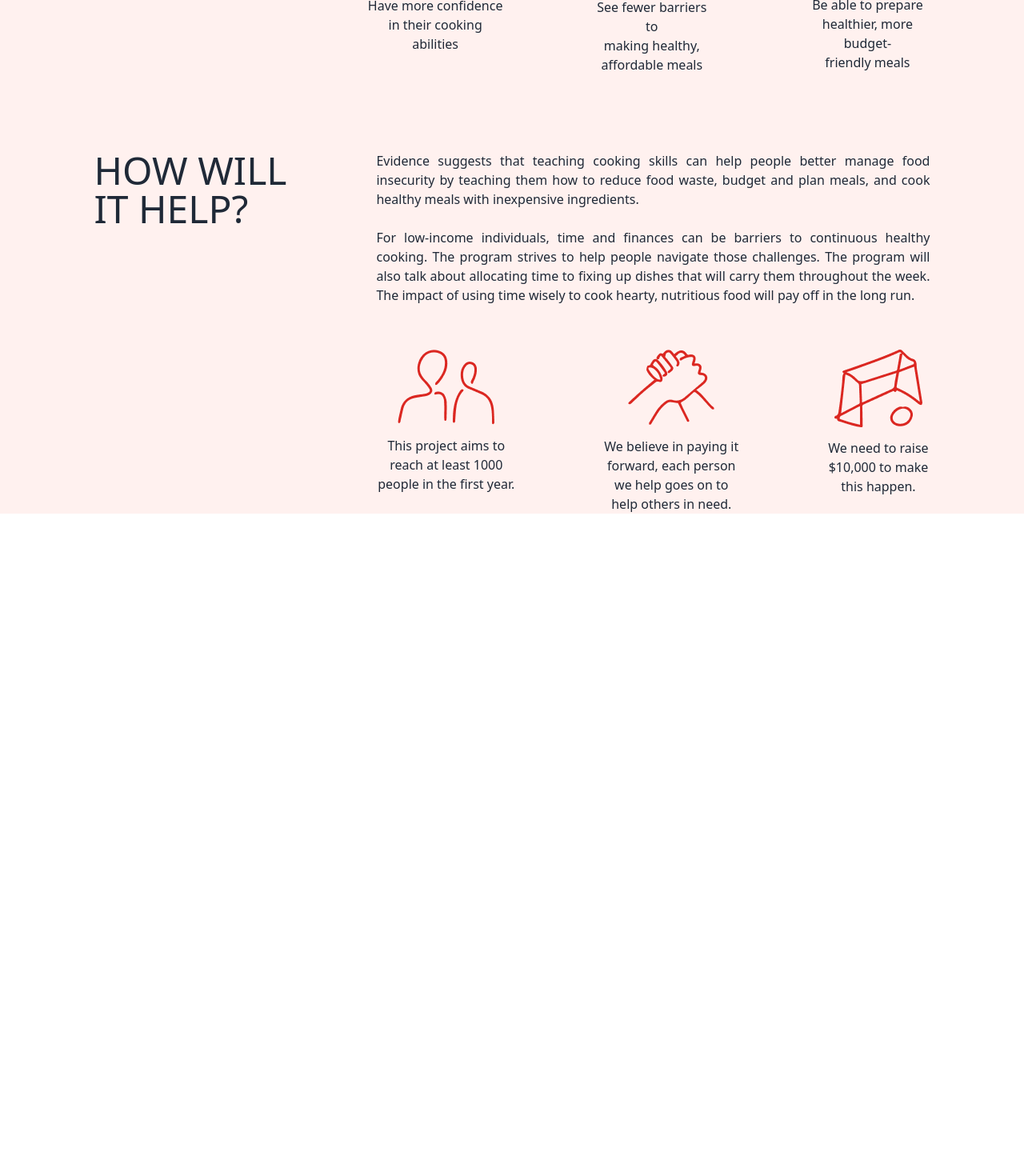
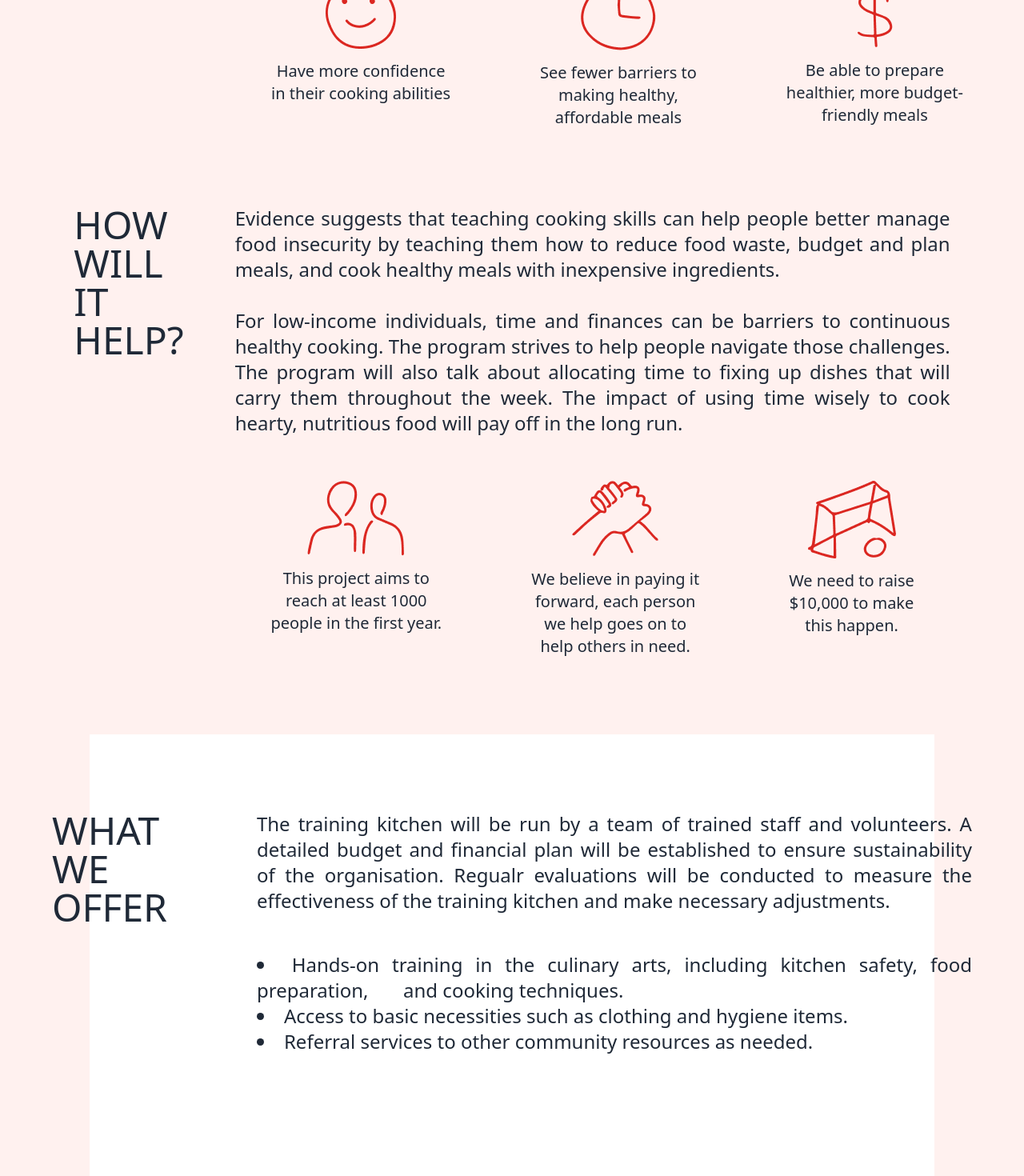
Before and after one commit to Glow-in-the-dark/GA-Project3, a React (Vite) app: page /trainingKitchen in a window 1280 px wide. Shown: the part 1079-2549 px from the top of the page at 80% size. Before the commit the page ends 1721 px from the top, so only its background shows below. Built offline with nearby package versions, Linux system fonts and the light colour scheme.

Commit message:
what we offer done

```diff
--- a/src/comp-kitchen/TrainingKitchen.jsx
+++ b/src/comp-kitchen/TrainingKitchen.jsx
@@ -6,7 +6,7 @@ const TrainingKitchen = () => {
       {/* //////////////////////////// TOP ///////////////////////// */}
       <div className="text-center">
         <h1 className="mb-7">PROJECT: TRAINING KITCHEN</h1>
-        <p className="">
+        <p className="text-xl">
           Willing Hearts not only want to feed but empower their beneficiaries
           further by teaching <br />
           them how to feed themselves
@@ -23,8 +23,8 @@ const TrainingKitchen = () => {
           <h1>
             WHAT IS IT <br /> ABOUT?
           </h1>
-          <div className="ml-28">
-            <p className="mb-14 text-justify w-[692px]">
+          <div className="ml-20">
+            <p className="mb-14 text-justify w-[894px] text-2xl">
               Willing Hearts started this initiative to provide culinary
               education and job training to individuals in need. The training
               kitchen will provide hands-on training in the culinary arts and
@@ -41,7 +41,7 @@ const TrainingKitchen = () => {
                   alt=""
                   className="mx-auto"
                 />
-                <p className="text-center mt-3.5">
+                <p className="text-center mt-3.5 text-xl">
                   Have more confidence <br /> in their cooking abilities
                 </p>
               </li>
@@ -51,7 +51,7 @@ const TrainingKitchen = () => {
                   alt=""
                   className="mx-auto"
                 />
-                <p className="text-center mt-3.5">
+                <p className="text-center mt-3.5 text-xl">
                   See fewer barriers to <br /> making healthy, <br />
                   affordable meals
                 </p>
@@ -62,7 +62,7 @@ const TrainingKitchen = () => {
                   alt=""
                   className="mx-auto"
                 />
-                <p className="text-center mt-3.5">
+                <p className="text-center mt-3.5 text-xl">
                   Be able to prepare <br /> healthier, more budget- <br />
                   friendly meals
                 </p>
@@ -72,14 +72,14 @@ const TrainingKitchen = () => {
         </div>
       </section>
       {/* /////////////////////// HOW WILL IT HELP? /////////////////////////////// */}
-      <section>
+      <section className="pb-24">
         <div className="flex justify-center">
           <h1>
             HOW WILL
             <br /> IT HELP?
           </h1>
-          <div className="ml-28">
-            <p className="mb-14 text-justify w-[692px]">
+          <div className="ml-16">
+            <p className="mb-14 text-justify w-[894px] text-2xl">
               Evidence suggests that teaching cooking skills can help people
               better manage food insecurity by teaching them how to reduce food
               waste, budget and plan meals, and cook healthy meals with
@@ -98,7 +98,7 @@ const TrainingKitchen = () => {
                   alt=""
                   className="mx-auto"
                 />
-                <p className="text-center mt-3.5">
+                <p className="text-center mt-3.5 text-xl">
                   This project aims to <br /> reach at least 1000 <br />
                   people in the first year.
                 </p>
@@ -109,7 +109,7 @@ const TrainingKitchen = () => {
                   alt=""
                   className="mx-auto"
                 />
-                <p className="text-center mt-3.5">
+                <p className="text-center mt-3.5 text-xl">
                   We believe in paying it <br /> forward, each person <br /> we
                   help goes on to <br /> help others in need.
                 </p>
@@ -120,11 +120,49 @@ const TrainingKitchen = () => {
                   alt=""
                   className="mx-auto"
                 />
-                <p className="text-center mt-3.5">
+                <p className="text-center mt-3.5 text-xl">
                   We need to raise <br /> $10,000 to make <br /> this happen.
                 </p>
               </li>
             </ul>
+          </div>
+        </div>
+      </section>
+      {/* /////////////////////// WHAT WE OFFER /////////////////////////////// */}
+      <section className="bg-white py-24">
+        <div className="flex justify-center">
+          <h1>
+            WHAT WE
+            <br /> OFFER
+          </h1>
+          <div className="ml-28">
+            <div className="mb-14 text-justify w-[894px] ">
+              <p className="text-2xl">
+                The training kitchen will be run by a team of trained staff and
+                volunteers. A detailed budget and financial plan will be
+                established to ensure sustainability of the organisation.
+                Regualr evaluations will be conducted to measure the
+                effectiveness of the training kitchen and make necessary
+                adjustments.
+              </p>
+              <br />
+              <br />
+              <div>
+                <li className="text-2xl">
+                  Hands-on training in the culinary arts, including kitchen
+                  safety, food preparation,{" "}
+                  <span className="text-white">Qll</span> and cooking
+                  techniques.
+                </li>
+                <li className="text-2xl">
+                  Access to basic necessities such as clothing and hygiene
+                  items.
+                </li>
+                <li className="text-2xl">
+                  Referral services to other community resources as needed.
+                </li>
+              </div>
+            </div>
           </div>
         </div>
       </section>
```
Also changed, not shown: public/kitchenImages/kitchen-carousel.png (added).
